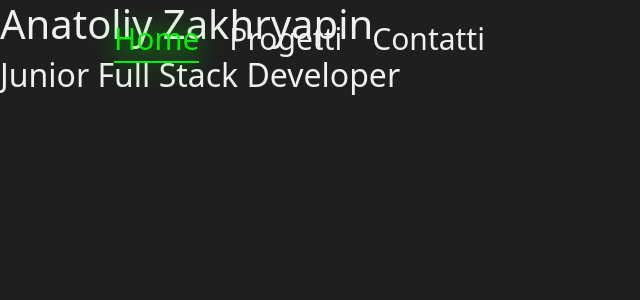
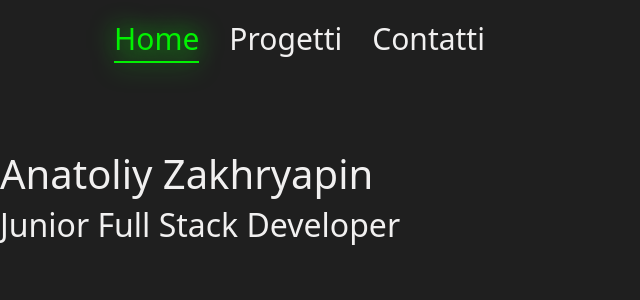
Before and after one commit to AnatoliyZakhryapin/vite-boolfolio, a Vue app: page / in a window 1280 px wide. Shown: the top 300 px of the page, without its empty margins (0-640 px from the left). Built offline with nearby package versions, Linux system fonts and the light colour scheme.

Commit message:
ADD padding to page-main

```diff
--- a/src/App.vue
+++ b/src/App.vue
@@ -10,10 +10,15 @@ import AppHeader from './components/AppHeader.vue';
 
 <template>
   <AppHeader></AppHeader>
-  <RouterView></RouterView>
+  <main class="page-main">
+    <RouterView></RouterView>
+  </main>
 </template>
 
 <style lang="scss">
 @use "./style/general.scss" ;
 
+.page-main{
+  padding-top: 150px;
+}
 </style>
```
